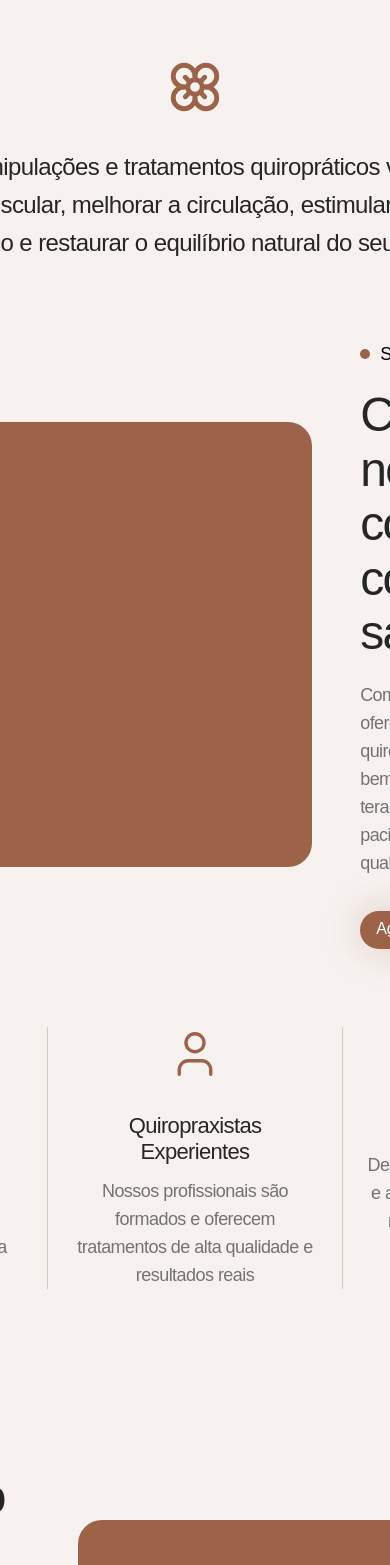
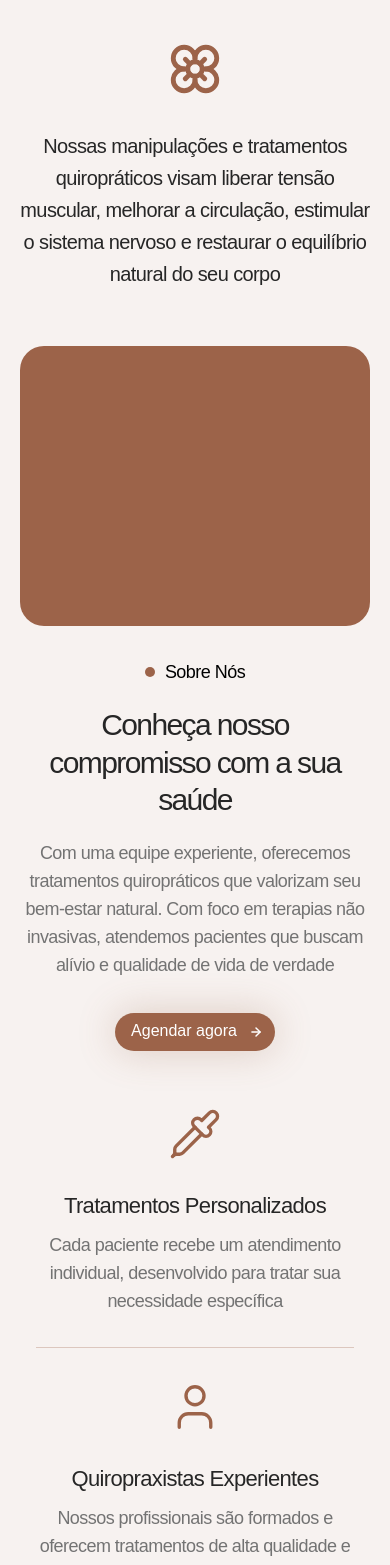
Before and after one commit to HenriqueBragaMoreira/clinica-maos-que-curam, a Next.js app: page / in a window 390 px wide. Shown: the part 3480-5045 px from the top of the page. Built offline with nearby package versions, Linux system fonts and the light colour scheme; a web font is replaced by a local one.

Commit message:
feat: make about-us section responsive

```diff
--- a/src/app/components/about-us-section.tsx
+++ b/src/app/components/about-us-section.tsx
@@ -26,28 +26,32 @@ export function AboutUsSection() {
   return (
     <section
       id="about-us"
-      className="flex justify-center items-center py-[82px]"
+      className="flex justify-center items-center py-16 lg:py-[82px]"
     >
-      <div className="flex flex-col items-center flex-1 gap-[78px] max-w-[1150px]">
+      <div className="flex flex-col items-center flex-1 gap-14 lg:gap-[78px] max-w-[1190px] px-5">
         <Reveal className="flex flex-col items-center gap-8">
           <Flower className="text-title-topic" size={58} />
 
-          <p className="text-primary text-center text-2xl font-medium tracking-[-0.60px] leading-[38px] max-w-[675px]">
+          <p className="text-primary text-center text-xl lg:text-2xl font-medium tracking-[-0.60px] leading-[32px] lg:leading-[38px] max-w-[675px]">
             Nossas manipulações e tratamentos quiropráticos visam liberar tensão
             muscular, melhorar a circulação, estimular o sistema nervoso e
             restaurar o equilíbrio natural do seu corpo
           </p>
         </Reveal>
 
-        <div className="flex items-center justify-center gap-12">
+        <div className="flex flex-col lg:flex-row items-center justify-center gap-8 lg:gap-12">
           <Reveal
             x={-40}
             y={0}
-            className="min-h-[445px] min-w-[550px] rounded-3xl bg-title-topic"
+            className="w-full min-h-[280px] lg:w-auto lg:min-h-[445px] lg:min-w-[550px] rounded-3xl bg-title-topic"
           />
 
-          <Reveal x={40} y={0} className="flex flex-col gap-5">
-            <div className="flex items-center gap-2.5">
+          <Reveal
+            x={40}
+            y={0}
+            className="flex flex-col gap-5 items-center lg:items-start text-center lg:text-left"
+          >
+            <div className="flex items-center justify-center lg:justify-start gap-2.5">
               <div className="rounded-full bg-title-topic size-2.5" />
 
               <h2 className="text-lg font-medium font-satoshi text-black tracking-[-0.54px]">
@@ -55,7 +59,7 @@ export function AboutUsSection() {
               </h2>
             </div>
 
-            <p className="text-5xl text-primary font-medium tracking-[-1.61px] leading-[54.5px]">
+            <p className="text-3xl lg:text-5xl text-primary font-medium tracking-[-1.61px] leading-tight lg:leading-[54.5px]">
               Conheça nosso compromisso com a sua saúde
             </p>
 
@@ -70,7 +74,7 @@ export function AboutUsSection() {
           </Reveal>
         </div>
 
-        <Stagger className="flex justify-center gap-6 w-full px-4">
+        <Stagger className="flex flex-col lg:flex-row justify-center gap-8 lg:gap-6 w-full px-4">
           <StaggerItem className="group flex flex-col flex-1 items-center gap-8">
             <Pipette
               className={featureIconClassName}
@@ -89,7 +93,7 @@ export function AboutUsSection() {
             </div>
           </StaggerItem>
 
-          <div className="w-px self-stretch bg-title-topic/30" />
+          <div className="h-px w-full lg:h-auto lg:w-px lg:self-stretch bg-title-topic/30" />
 
           <StaggerItem className="group flex flex-col flex-1 items-center gap-8">
             <User
@@ -109,7 +113,7 @@ export function AboutUsSection() {
             </div>
           </StaggerItem>
 
-          <div className="w-px self-stretch bg-title-topic/30" />
+          <div className="h-px w-full lg:h-auto lg:w-px lg:self-stretch bg-title-topic/30" />
 
           <StaggerItem className="group flex flex-col flex-1 items-center gap-8">
             <Gem className={featureIconClassName} size={54} strokeWidth={1.5} />
@@ -126,9 +130,13 @@ export function AboutUsSection() {
           </StaggerItem>
         </Stagger>
 
-        <div className="flex items-center justify-center gap-12">
+        <div className="flex flex-col lg:flex-row items-center justify-center gap-8 lg:gap-12">
           <div className="flex flex-col gap-5">
-            <Reveal x={-40} y={0} className="flex flex-col gap-5">
+            <Reveal
+              x={-40}
+              y={0}
+              className="flex flex-col gap-5 items-center lg:items-start text-center lg:text-left"
+            >
               <div className="flex items-center gap-2.5">
                 <div className="rounded-full bg-title-topic size-2.5" />
 
@@ -137,7 +145,7 @@ export function AboutUsSection() {
                 </h2>
               </div>
 
-              <p className="text-5xl text-primary font-medium tracking-[-1.61px] leading-[54.5px]">
+              <p className="text-3xl lg:text-5xl text-primary font-medium tracking-[-1.61px] leading-tight lg:leading-[54.5px]">
                 A combinação ideal de técnica e cuidado real
               </p>
 
@@ -147,7 +155,7 @@ export function AboutUsSection() {
               </span>
             </Reveal>
 
-            <Stagger className="grid grid-cols-2 gap-3.5 pt-3">
+            <Stagger className="grid grid-cols-1 sm:grid-cols-2 gap-3.5 pt-3 mx-auto lg:mx-0">
               {checklist.map((item) => (
                 <StaggerItem
                   key={item}
@@ -168,11 +176,11 @@ export function AboutUsSection() {
           <Reveal
             x={40}
             y={0}
-            className="min-h-[445px] min-w-[550px] rounded-3xl bg-title-topic"
+            className="w-full min-h-[280px] lg:w-auto lg:min-h-[445px] lg:min-w-[550px] rounded-3xl bg-title-topic"
           />
         </div>
 
-        <Stagger className="flex justify-center gap-6 w-full px-4">
+        <Stagger className="flex flex-col lg:flex-row justify-center gap-8 lg:gap-6 w-full px-4">
           <StaggerItem className="group flex flex-col flex-1 items-center gap-8">
             <Leaf
               className={featureIconClassName}
@@ -191,7 +199,7 @@ export function AboutUsSection() {
             </div>
           </StaggerItem>
 
-          <div className="w-px self-stretch bg-title-topic/30" />
+          <div className="h-px w-full lg:h-auto lg:w-px lg:self-stretch bg-title-topic/30" />
 
           <StaggerItem className="group flex flex-col flex-1 items-center gap-8">
             <BadgeCheck
@@ -211,7 +219,7 @@ export function AboutUsSection() {
             </div>
           </StaggerItem>
 
-          <div className="w-px self-stretch bg-title-topic/30" />
+          <div className="h-px w-full lg:h-auto lg:w-px lg:self-stretch bg-title-topic/30" />
 
           <StaggerItem className="group flex flex-col flex-1 items-center gap-8">
             <HeartHandshake
```
